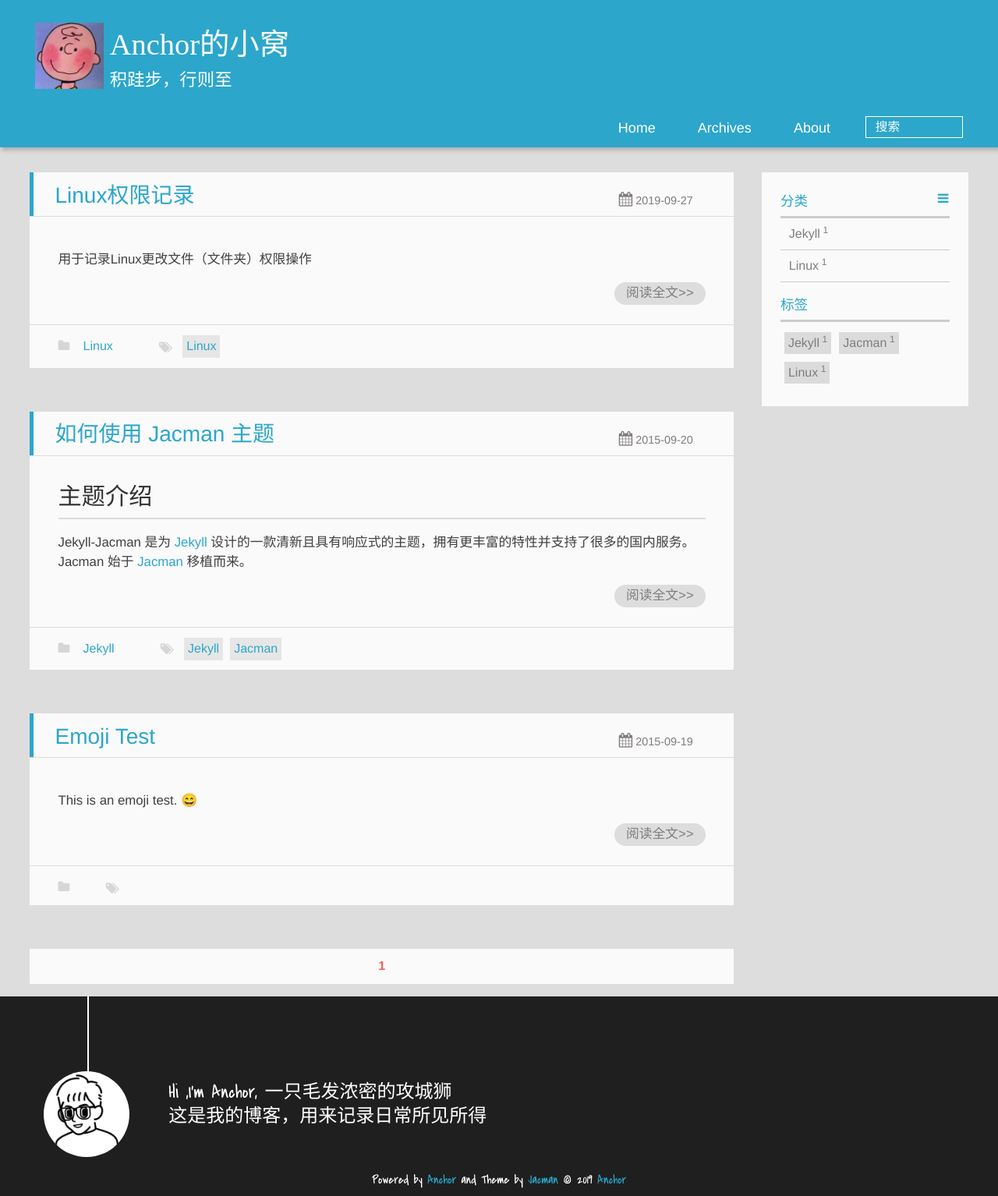
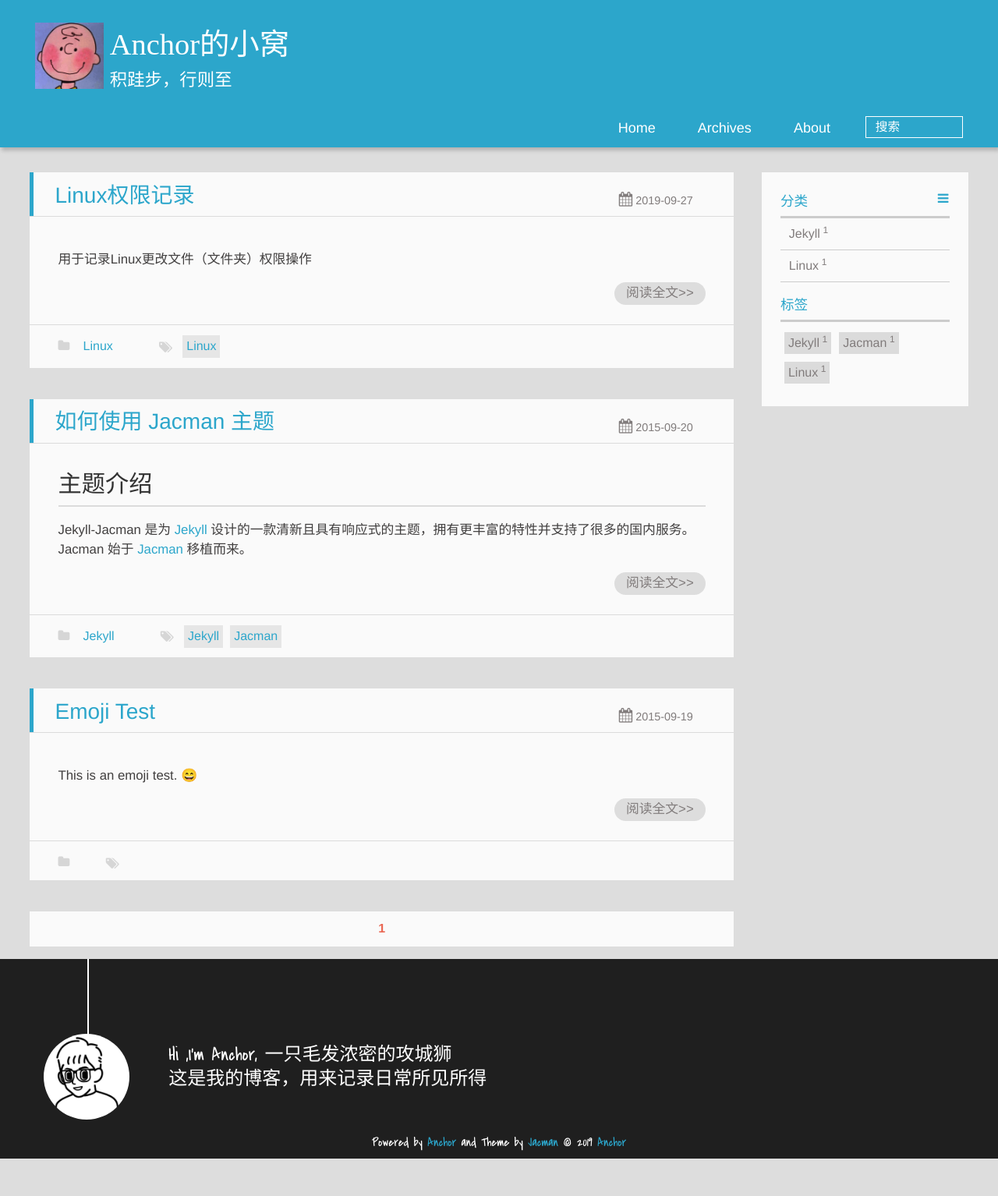
Before and after one commit to memorate/memorate.github.io, a Jekyll site: the page built from index.html, in a window 1280 px wide. Shown: the whole page at 78% size. Built offline with Jekyll 4.4.1, drawn with Linux system fonts in a browser that asks for light colours; emoji names are drawn with the system emoji font; the list of posts is cut into pages by our own code; after the commit the page ends 1486 px from its top, so only the background shows below that.

Commit message:
latest code update on 2019-10-09 17:18

```diff
--- a/assets/css/style.css
+++ b/assets/css/style.css
@@ -668,7 +668,7 @@ header nav ul li a:hover {
 
 #main article.post-expand {
     background: #fafafa;
-    margin-bottom: 3.5em;
+    margin-bottom: 2.5em;
 }
 
 #main article.post-expand .img-logo {
```
